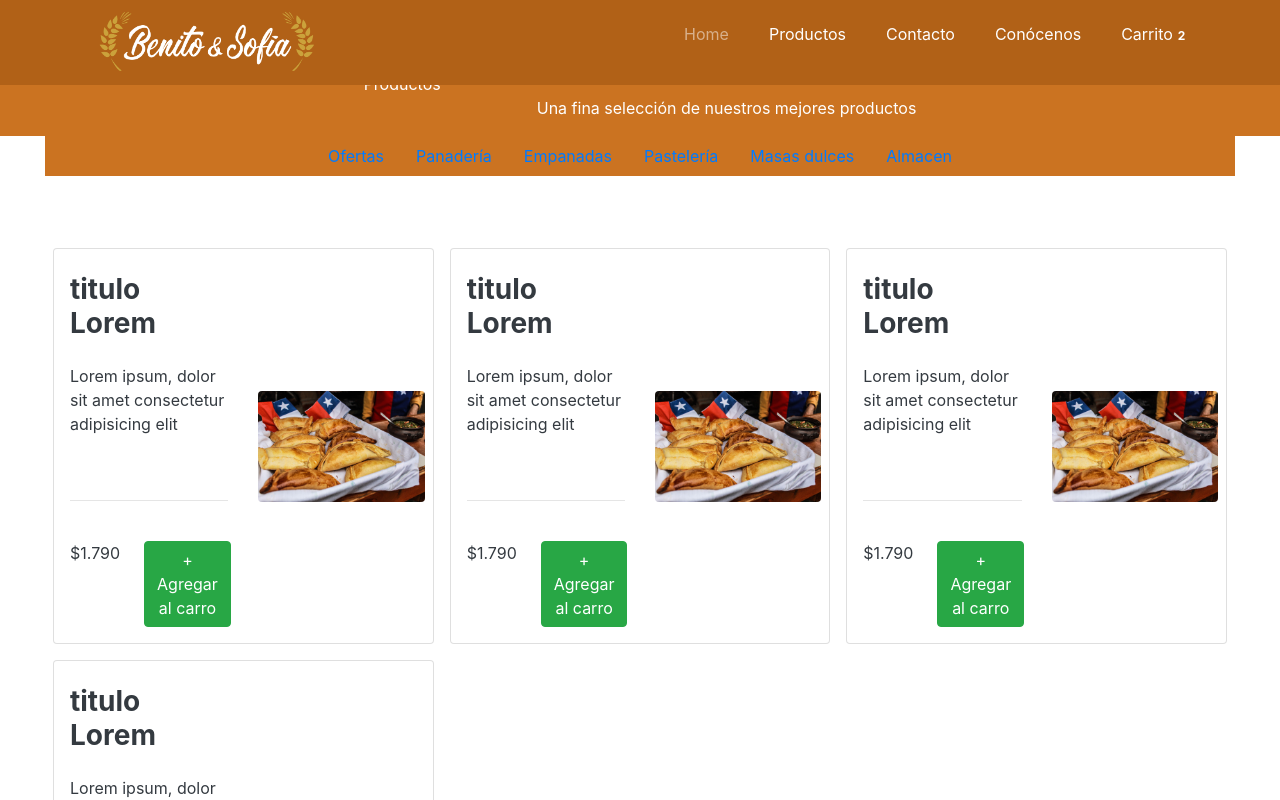
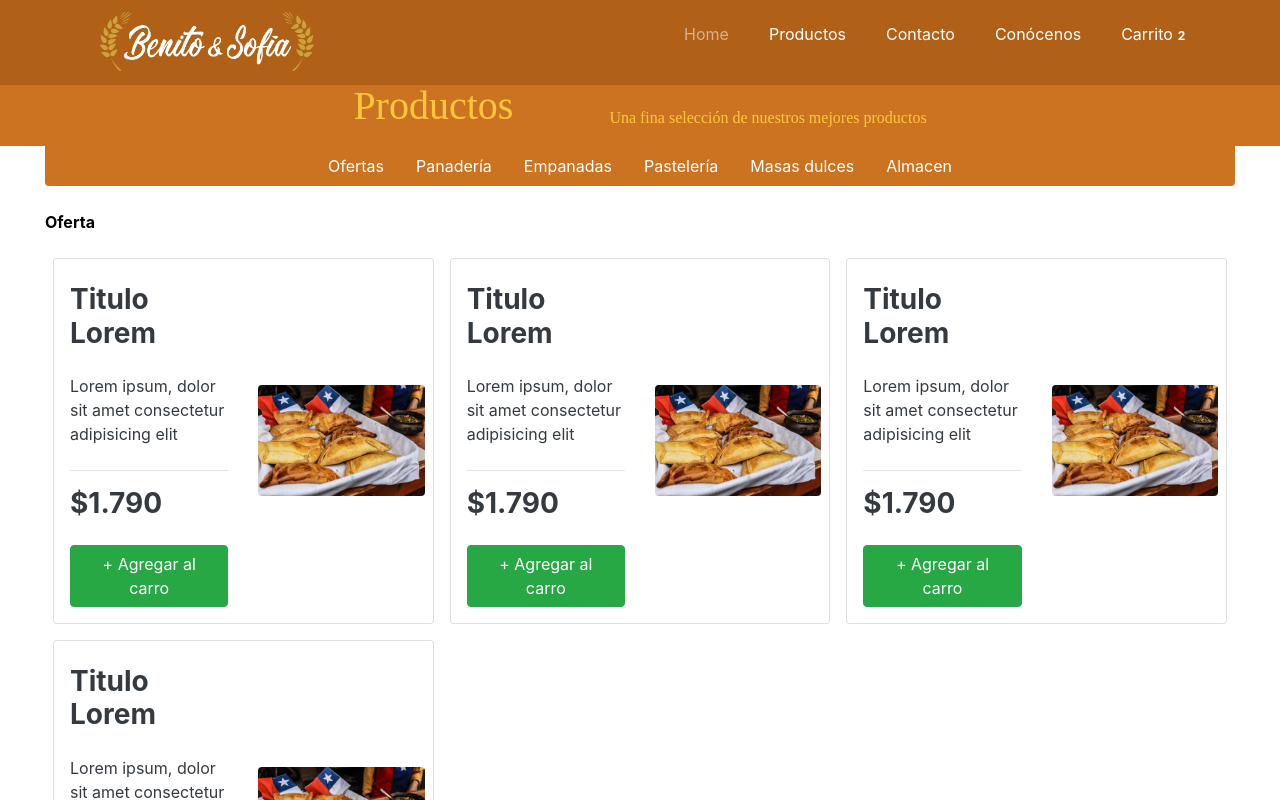
Before and after one commit to LeoQuark/ProyectoAmasanderia, a React (Create React App) app in the folder client/amasanderia/: page /productos in a window 1280 px wide. Shown: the top 800 px of the page. Built offline with nearby package versions, Linux system fonts and the light colour scheme; a web font is replaced by a local one.

Commit message:
Cambios minimos products

```diff
--- a/client/amasanderia/public/css/estilos.css
+++ b/client/amasanderia/public/css/estilos.css
@@ -101,6 +101,17 @@
         cursive;
 }
 
+/* Text product home */
+
+.font-producto{
+    color: white;
+}
+.font-producton{
+    color: black;
+}
+.font-productoc{
+    color:#422918;
+}
 
 /* CONTACTO */
 
--- a/client/amasanderia/src/components/Header.jsx
+++ b/client/amasanderia/src/components/Header.jsx
@@ -3,7 +3,7 @@ import { Link } from "react-router-dom";
 
 const Header = () => {
   return (
-    <div className="conatainer-fluid fixed-top">
+    <div className="conatainer-fluid fixed-top ">
       {/* <div className="container-fluid bg-orange-800 pt-1">
         <div className="row d-flex justify-content-end">
           <div className="col-auto ">
@@ -13,7 +13,7 @@ const Header = () => {
           </div>
         </div>
       </div> */}
-      <nav className="navbar navbar-expand-lg navbar-dark bg-cafec">
+      <nav className="navbar navbar-expand-lg navbar-dark bg-cafec ">
         <div className="container">
           <div className="row pl-2">
             <Link to="/" className="d-inline-flex">
--- a/client/amasanderia/src/components/Productos.jsx
+++ b/client/amasanderia/src/components/Productos.jsx
@@ -4,13 +4,14 @@ import ProductosHeader from './productos/ProductosHeader'
 const Productos = () => {
 
     return (
-        <div className="container-fluid mt-4 mb-0 pt-5 text-white ">
-            <div className="row d-flex justify-content-center bg-cafeo">
-                <p className="ml-5 mr-5">Productos</p>
-
+        <div className="container-fluid  mt-5 text-white ">
+            <hr/>
+            <hr/>
+            <div className="row d-flex justify-content-center bg-cafeo font-sansita text-amarillo">
+                <h1 className="ml-5 mr-5 ">Productos</h1>
                 <p className="mx-5 mt-4">Una fina selección de nuestros mejores productos</p>
             </div>
-            <div className="container-fluid">
+            <div className="container-fluid font-producton">
                 <ProductosHeader />
             </div>
         </div>
--- a/client/amasanderia/src/components/productos/ProductosCard.jsx
+++ b/client/amasanderia/src/components/productos/ProductosCard.jsx
@@ -5,20 +5,16 @@ const ProductosCard = () => {
 
     return (
         <Link to={`/productos/id`} className="text-decoration-none text-dark">
-            <div className="card bg-white rounded shadow-md px-2 hover-scale-sm my-2 h-card">
+            <div className="card bg-white rounded shadow-md px-2 hover-scale-sm my-2 ">
                 <div className="row">
                     <div className="col-12 col-sm-6">
                         <div className="pl-2 py-2">
-                            <h3 className="font-weight-bold py-3">titulo Lorem </h3>
+                            <h3 className="font-weight-bold py-3">Titulo Lorem </h3>
                             <p className="pb-2">Lorem ipsum, dolor sit amet consectetur adipisicing elit</p>
+                            <hr />
+                            <h3 className="font-weight-bold mb-4">$1.790</h3>
+                            <button className="btn btn-success mb-2">+ Agregar al carro</button>
 
-                            <br />
-                            <hr />
-                            <br />
-                            <div className="d-flex">
-                                <p className="mb-2 mr-4">$1.790</p>
-                                <button className="btn btn-success mb-2">+ Agregar al carro</button>
-                            </div>
                         </div>
 
                     </div>
--- a/client/amasanderia/src/components/productos/ProductosHeader.jsx
+++ b/client/amasanderia/src/components/productos/ProductosHeader.jsx
@@ -5,49 +5,49 @@ const ProductosHeader = () => {
 
     return (
         <div className="container-fluid ">
-            <div className="d-flex justify-content-center bg-cafeo">
+            <div className="d-flex rounded-bottom justify-content-center bg-cafeo">
                 <ul className="nav " id="myTab" role="tablist">
                     <li className="nav-item" role="presentation">
-                        <a className="nav-link active" id="oferta-tab" data-toggle="tab" href="#oferta" role="tab" aria-controls="ofertas" aria-selected="true">Ofertas</a>
+                        <a className="nav-link active font-producto" id="oferta-tab" data-toggle="tab" href="#oferta" role="tab" aria-controls="ofertas" aria-selected="true">Ofertas</a>
                     </li>
                     <li className="nav-item" role="presentation">
-                        <a className="nav-link" id="panaderia-tab" data-toggle="tab" href="#panaderia" role="tab" aria-controls="profile" aria-selected="false">Panadería</a>
+                        <a className="nav-link font-producto" id="panaderia-tab" data-toggle="tab" href="#panaderia" role="tab" aria-controls="profile" aria-selected="false">Panadería</a>
                     </li>
                     <li className="nav-item" role="presentation">
-                        <a className="nav-link" id="empanadas-tab" data-toggle="tab" href="#empanadas" role="tab" aria-controls="contact" aria-selected="false">Empanadas</a>
+                        <a className="nav-link font-producto" id="empanadas-tab" data-toggle="tab" href="#empanadas" role="tab" aria-controls="contact" aria-selected="false">Empanadas</a>
                     </li>
                     <li className="nav-item" role="presentation">
-                        <a className="nav-link" id="pasteleria-tab" data-toggle="tab" href="#pasteleria" role="tab" aria-controls="contact" aria-selected="false">Pastelería</a>
+                        <a className="nav-link font-producto" id="pasteleria-tab" data-toggle="tab" href="#pasteleria" role="tab" aria-controls="contact" aria-selected="false">Pastelería</a>
                     </li>
                     <li className="nav-item" role="presentation">
-                        <a className="nav-link" id="dulces-tab" data-toggle="tab" href="#dulces" role="tab" aria-controls="contact" aria-selected="false">Masas dulces</a>
+                        <a className="nav-link font-producto" id="dulces-tab" data-toggle="tab" href="#dulces" role="tab" aria-controls="contact" aria-selected="false">Masas dulces</a>
                     </li>
                     <li className="nav-item" role="presentation">
-                        <a className="nav-link" id="almacen-tab" data-toggle="tab" href="#almacen" role="tab" aria-controls="contact" aria-selected="false">Almacen</a>
+                        <a className="nav-link font-producto" id="almacen-tab" data-toggle="tab" href="#almacen" role="tab" aria-controls="contact" aria-selected="false">Almacen</a>
                     </li>
                 </ul>
             </div>
-            <div className="tab-content" id="myTabContent">
+            <div className="tab-content " id="myTabContent">
                 <div class="tab-pane fade show active" id="oferta" role="tabpanel" aria-labelledby="oferta-tab">
-                    <ProductosHome titulo={'oferta'} />
+                    <ProductosHome titulo={'Oferta'} />
                 </div>
                 <div class="tab-pane fade" id="panaderia" role="tabpanel" aria-labelledby="panaderia-tab">
-                    <ProductosHome titulo={'panadería'} />
+                    <ProductosHome titulo={'Panadería'} />
                 </div>
                 <div class="tab-pane fade" id="empanadas" role="tabpanel" aria-labelledby="empanadas-tab">
-                    <ProductosHome titulo={'empanadas'} />
+                    <ProductosHome titulo={'Empanadas'} />
                 </div>
                 <div class="tab-pane fade" id="panaderia" role="tabpanel" aria-labelledby="panaderia-tab">
-                    <ProductosHome titulo={'panadería'} />
+                    <ProductosHome titulo={'Panadería'} />
                 </div>
                 <div class="tab-pane fade" id="pasteleria" role="tabpanel" aria-labelledby="pasteleria-tab">
-                    <ProductosHome titulo={'pastelería'} />
+                    <ProductosHome titulo={'Pastelería'} />
                 </div>
                 <div class="tab-pane fade" id="dulces" role="tabpanel" aria-labelledby="dulces-tab">
-                    <ProductosHome titulo={'dulces'} />
+                    <ProductosHome titulo={'Dulces'} />
                 </div>
                 <div class="tab-pane fade" id="almacen" role="tabpanel" aria-labelledby="almacen-tab">
-                    <ProductosHome titulo={'almacen'} />
+                    <ProductosHome titulo={'Almacen'} />
                 </div>
             </div>
         </div>
```
